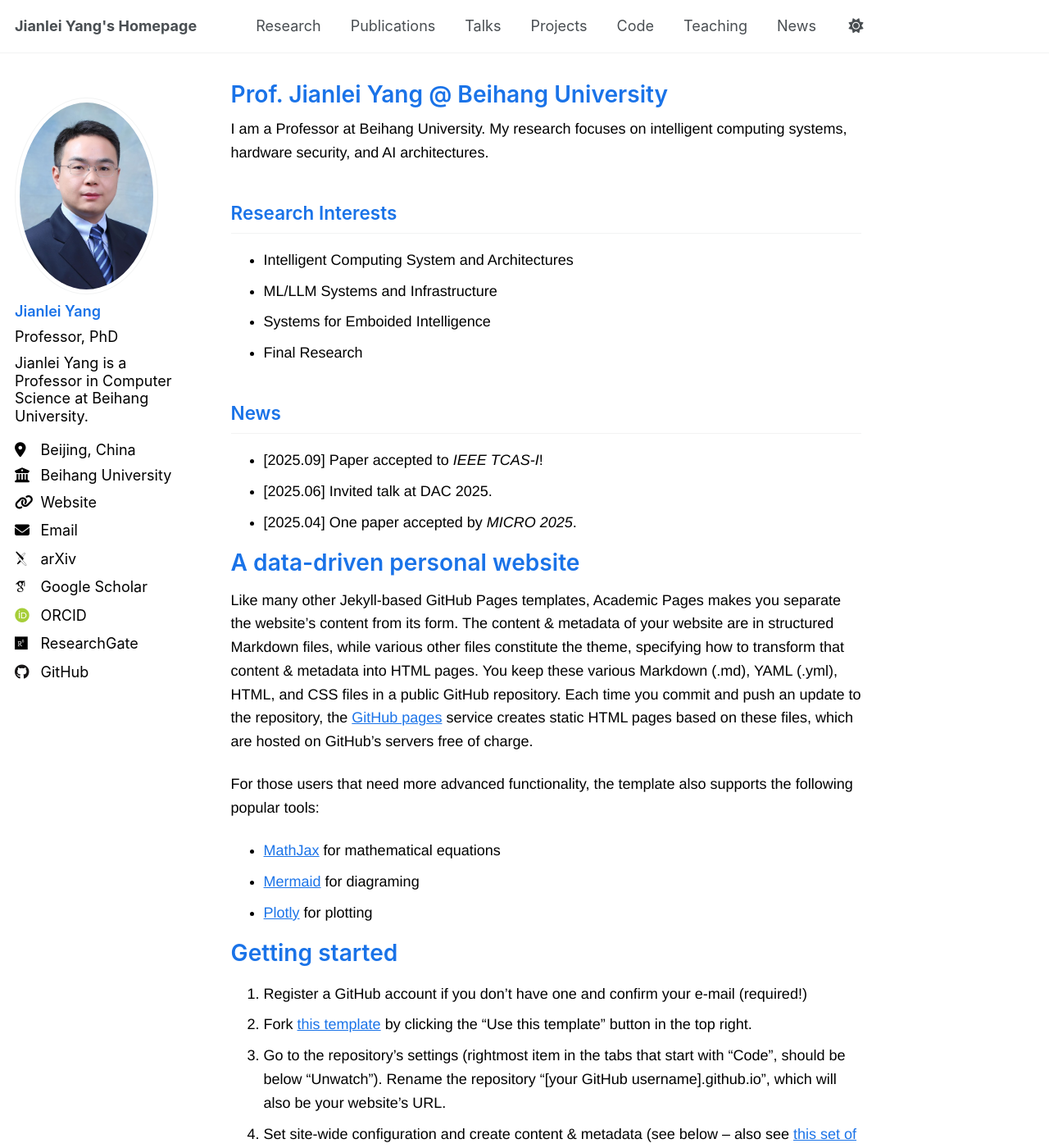
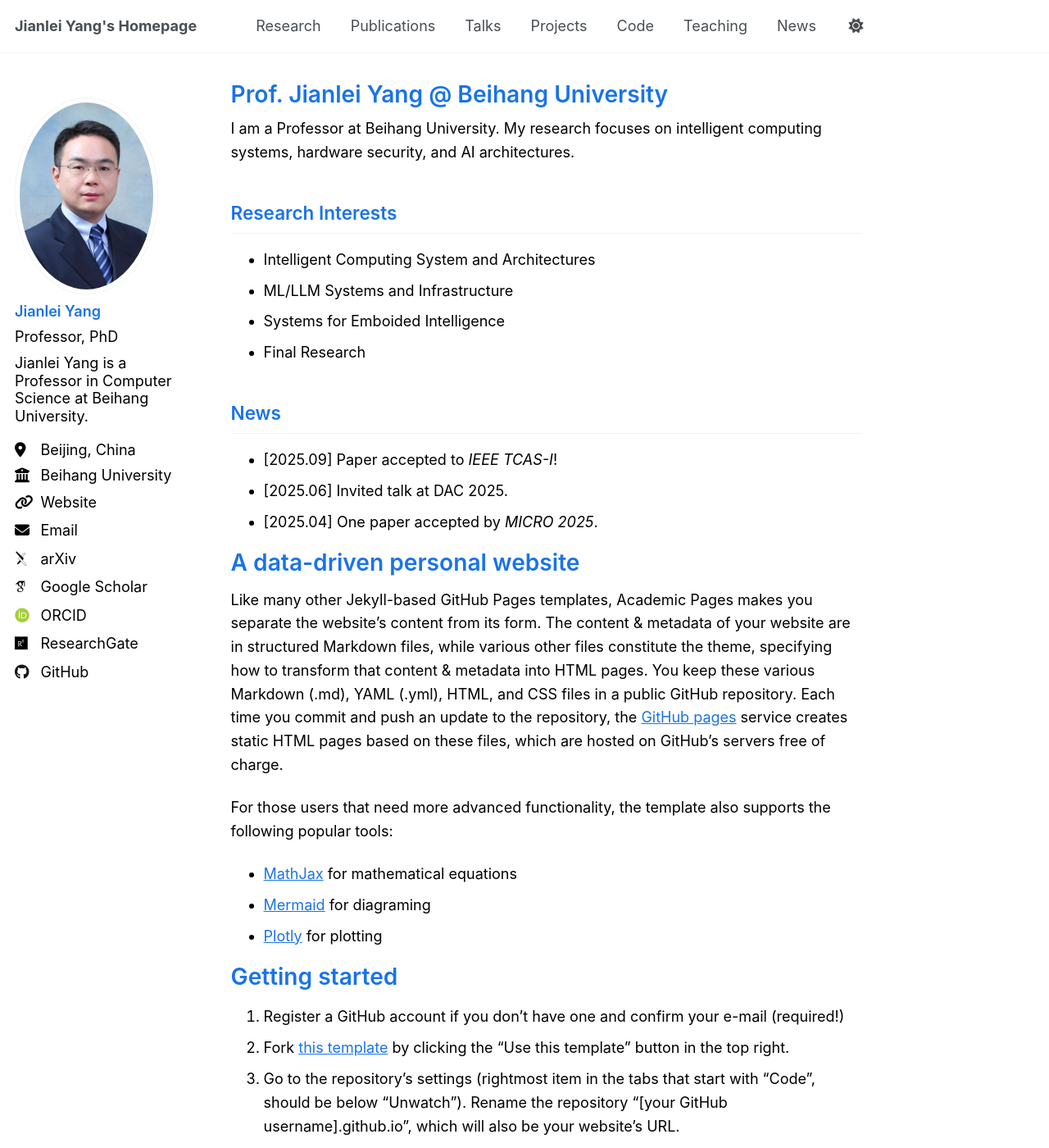
Before and after one commit to dogrush/dogrush.github.io, a Jekyll site: the page built from _pages/about.md, in a window 1280 px wide and 1400 px high. Shown: the whole window at 82% size. Built offline with Jekyll 4.4.1, drawn with Linux system fonts in a browser that asks for light colours; some web fonts are replaced; a script that is not in the unit is left out.

Commit message:
aaaaaaaaaaaaa

```diff
--- a/_sass/_custom.scss
+++ b/_sass/_custom.scss
@@ -1,16 +1,19 @@
 /* =============================================================
-   AcademicPages 最终统一风格配置
-   标题与链接采用科技蓝 #1A73E8
-   hover 时变为砖红色 #A31F34
+   AcademicPages 最终统一风格配置（大陆环境优化版）
+   字体采用系统通用字体栈，避免外网依赖
+   标题与链接采用科技蓝 #1A73E8，hover 时为砖红色 #A31F34
    ============================================================= */
 
 /* =======================
-   1. 正文字体
+   1. 正文字体与全局样式
    ======================= */
 body {
   color: #000000; /* 正文文字黑色 */
-  font-family: "Helvetica Neue", Helvetica, Arial, sans-serif;
+  font-family: -apple-system, BlinkMacSystemFont, "Segoe UI", "PingFang SC",
+               "Hiragino Sans GB", "Microsoft YaHei", "Helvetica Neue",
+               Helvetica, Arial, sans-serif;
   line-height: 1.6;
+  background-color: #ffffff;
 }
 
 /* =======================
@@ -57,7 +60,7 @@ a:focus {
 }
 
 /* =======================
-   5. Sidebar 字体
+   5. Sidebar 样式
    ======================= */
 .sidebar,
 .sidebar a,
@@ -108,10 +111,10 @@ a:focus {
 .profile-picture img,
 .author-profile .avatar,
 .profile-picture img.avatar {
-  border-radius: 0 !important;   /* 去掉圆角 */
+  border-radius: 0 !important;   /* 保持原始形状，无圆角 */
   border: none !important;       /* 去掉边框 */
   box-shadow: none !important;   /* 去掉阴影 */
-  background: none !important;   /* 去掉背景色 */
-  padding: 0 !important;         /* 去掉内边距 */
-  margin: 0 !important;          /* 去掉外边距 */
+  background: none !important;   /* 去掉背景 */
+  padding: 0 !important;
+  margin: 0 !important;
 }
```
